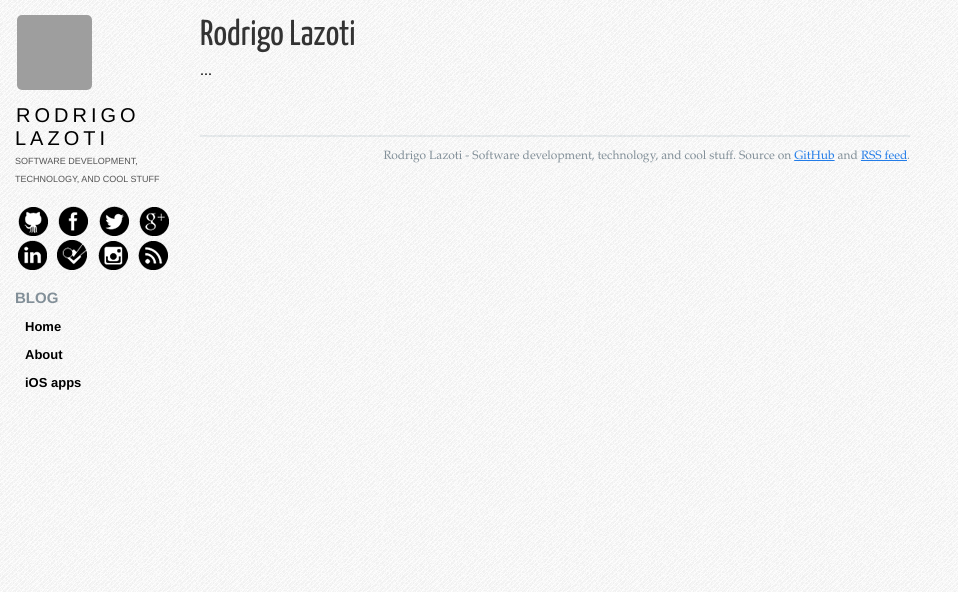
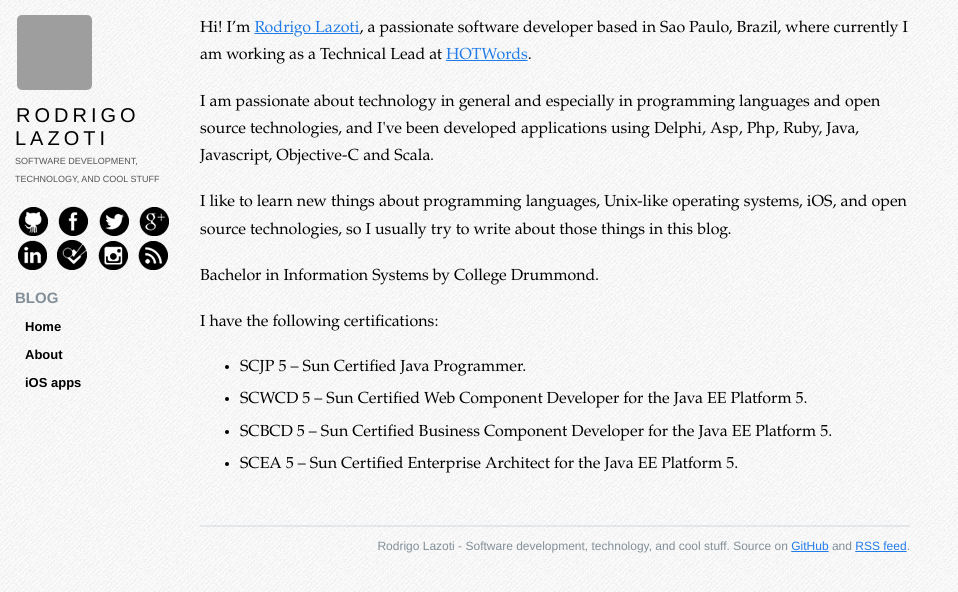
Before and after one commit to rlazoti/rlazoti.github.com, a Jekyll site: the page built from about.html, in a window 1280 px wide. Shown: the top 592 px of the page, without its empty margins (0-958 px from the left). Built offline with Jekyll 4.4.1, drawn with Linux system fonts in a browser that asks for light colours; nearby versions of some CDN libraries; Markdown is read by kramdown in place of the engine named in the settings; grey boxes are pictures that could not be loaded.

Commit message:
Added about page

```diff
--- a/about.html
+++ b/about.html
@@ -4,7 +4,16 @@ title: "About"
 ---
 
 <section class="content">
-  <h1>{{ site.name }}</h1>
+  <p>Hi! I’m <a href="/">Rodrigo Lazoti</a>, a passionate software developer based in Sao Paulo, Brazil, where currently I am working as a Technical Lead at <a href="http://hotwords.com" target="_blank">HOTWords</a>.</p>
+  <p>I am passionate about technology in general and especially in programming languages and open source technologies, and I've been developed applications using Delphi, Asp, Php, Ruby, Java, Javascript, Objective-C and Scala.</p>
+  <p>I like to learn new things about programming languages, Unix-like operating systems, iOS, and open source technologies, so I usually try to write about those things in this blog.</p>
 
-  <p>...</p>
+  <p>Bachelor in Information Systems by College Drummond.</p>
+  <p>I have the following certifications:</p>
+  <ul>
+    <li>SCJP 5 – Sun Certified Java Programmer.</li>
+    <li>SCWCD 5 – Sun Certified Web Component Developer for the Java EE Platform 5.</li>
+    <li>SCBCD 5 – Sun Certified Business Component Developer for the Java EE Platform 5.</li>
+    <li>SCEA 5 – Sun Certified Enterprise Architect for the Java EE Platform 5.</li>
+  </ul>
 </section>
--- a/css/base.css
+++ b/css/base.css
@@ -362,4 +362,5 @@ footer p {
   text-align: right;
   color: rgba(34,59,74,0.55);
   font-size: 12px;
+  font-family: Helvetica, sans-serif;
 }
```
